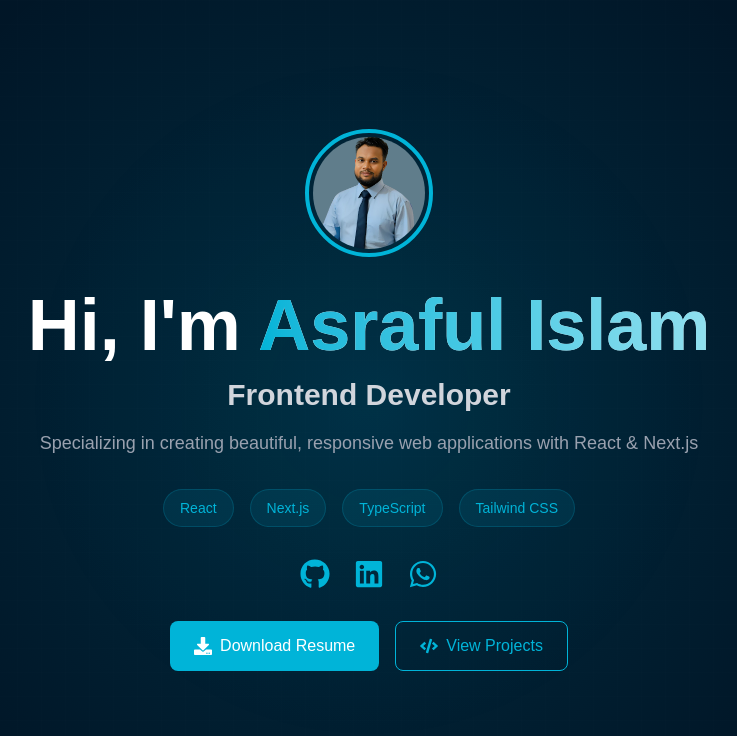
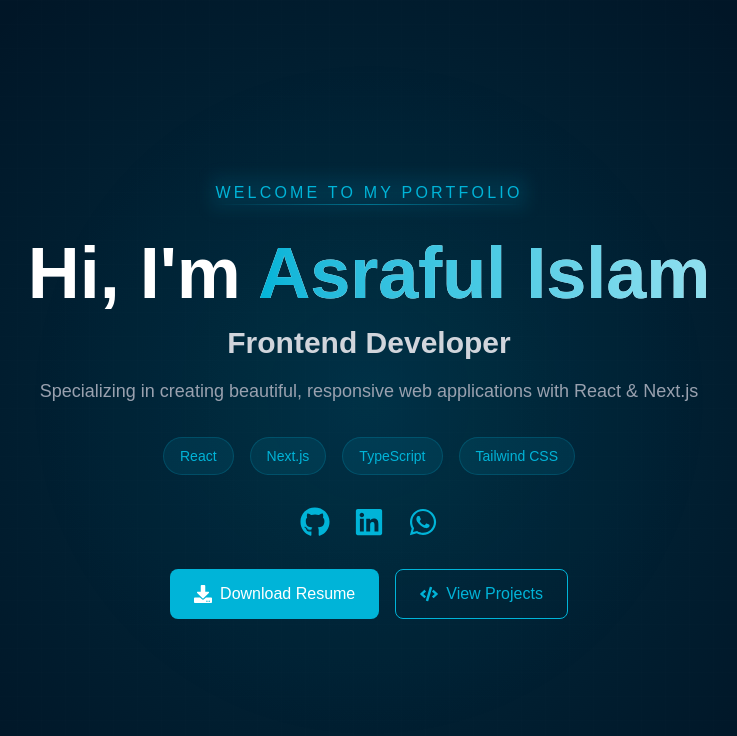
Before and after one commit to DevAsrafulIslam/portfolio, a Next.js app: page / in a window 1280 px wide. Shown: the top 736 px of the page, without its empty margins (271-1008 px from the left). Built offline with nearby package versions, Linux system fonts and the light colour scheme.

Commit message:
refactor(page): comment out profile section and add welcome text

```diff
--- a/src/app/page.jsx
+++ b/src/app/page.jsx
@@ -19,7 +19,7 @@ const Page = () => {
           className="text-center space-y-8"
         >
           {/* Profile Section */}
-          <motion.div
+          {/* <motion.div
             initial={{ scale: 0 }}
             animate={{ scale: 1 }}
             transition={{ duration: 0.5 }}
@@ -30,9 +30,19 @@ const Page = () => {
               alt="Asraful Islam"
               className="w-full h-full rounded-full object-cover"
             />
-          </motion.div>
+          </motion.div> */}
 
           {/* Title Section */}
+          <motion.p
+            initial={{ opacity: 0, y: -20 }}
+            animate={{ opacity: 1, y: 0 }}
+            transition={{ delay: 0.1 }}
+            className="text-[#00B4D8] font-medium tracking-[0.2em] uppercase relative inline-block"
+          >
+            <span className="absolute -inset-1 bg-[#00B4D8]/10 blur"></span>
+            <span className="relative">Welcome to my Portfolio</span>
+            <span className="absolute bottom-0 left-0 w-full h-[1px] bg-gradient-to-r from-transparent via-[#00B4D8]/50 to-transparent"></span>
+          </motion.p>
           <motion.h1
             initial={{ y: -50 }}
             animate={{ y: 0 }}
```
